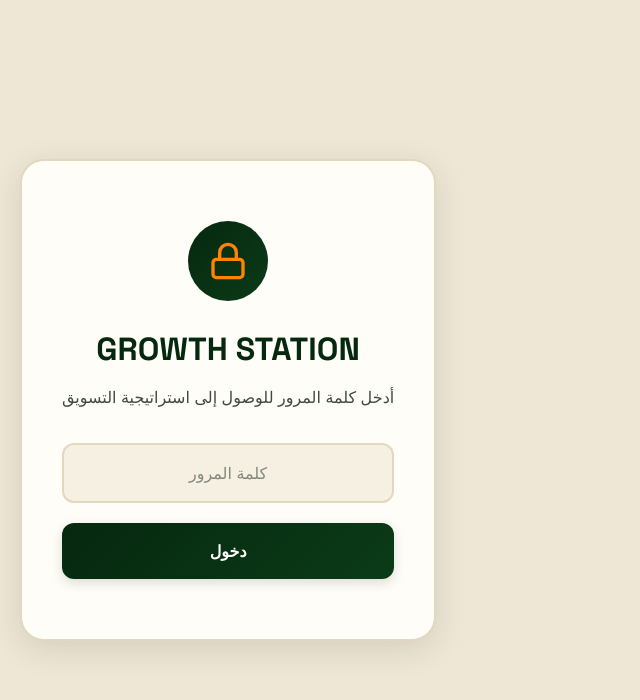
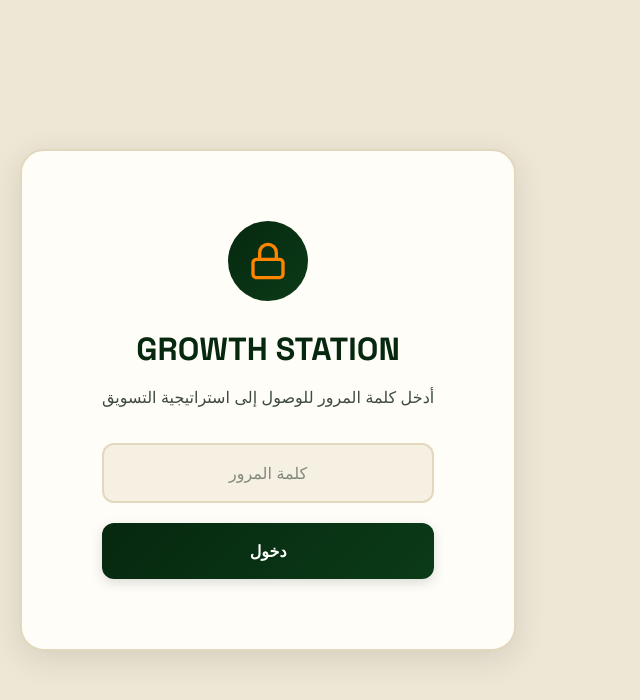
Before and after one commit to alinouh1/landingpage, a Next.js app in the folder landing-page/: page / in a window 1280 px wide. Shown: the top 700 px of the page, without its empty margins (0-640 px from the left). Built offline with nearby package versions, Linux system fonts and the light colour scheme.

Commit message:
fix:export config for Vercel

```diff
--- a/landing-page/app/playbook.css
+++ b/landing-page/app/playbook.css
@@ -58,13 +58,27 @@ body {
 
 .login-card {
   background: var(--card);
-  padding: 60px 40px;
+  padding: 60px 50px;
   border-radius: 24px;
   box-shadow: 0 8px 32px rgba(16, 36, 26, 0.12);
-  max-width: 450px;
+  max-width: 600px;
   width: 100%;
   text-align: center;
   border: 2px solid var(--line);
+}
+
+@media (min-width: 768px) {
+  .login-card {
+    max-width: 650px;
+    padding: 60px 60px;
+  }
+}
+
+@media (min-width: 1024px) {
+  .login-card {
+    max-width: 700px;
+    padding: 70px 80px;
+  }
 }
 
 .login-icon {
@@ -176,6 +190,7 @@ body {
 @media (max-width: 480px) {
   .login-card {
     padding: 40px 24px;
+    max-width: 100%;
   }
 
   .login-card h1 {
@@ -190,6 +205,13 @@ body {
   .login-icon svg {
     width: 30px;
     height: 30px;
+  }
+}
+
+@media (min-width: 481px) and (max-width: 767px) {
+  .login-card {
+    max-width: 90%;
+    padding: 50px 40px;
   }
 }
 
```
